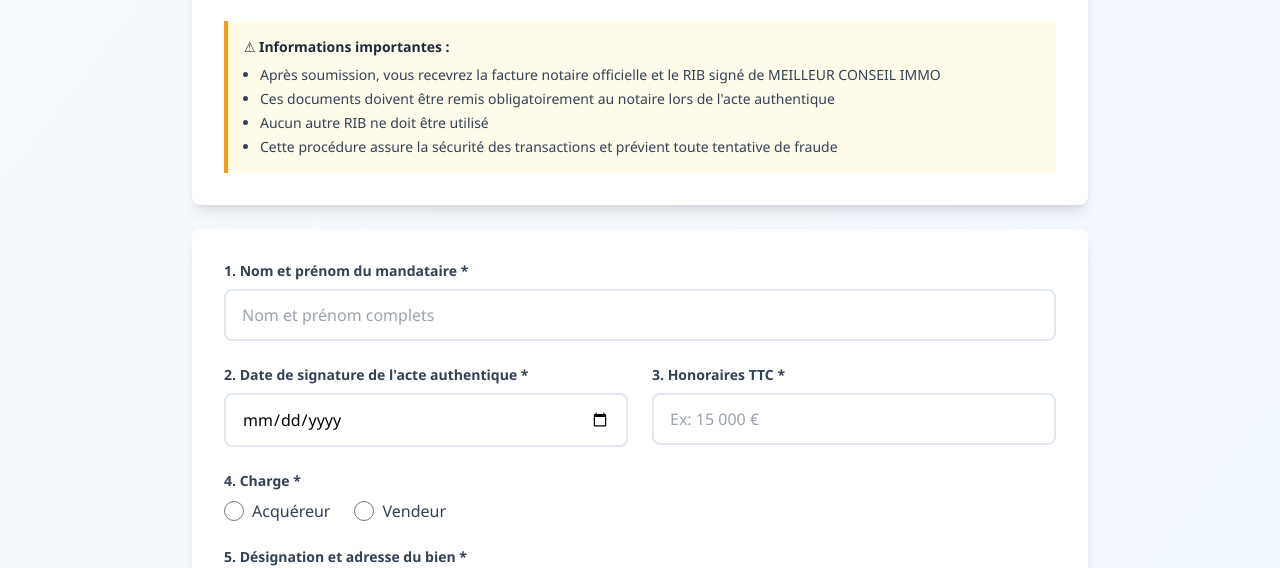
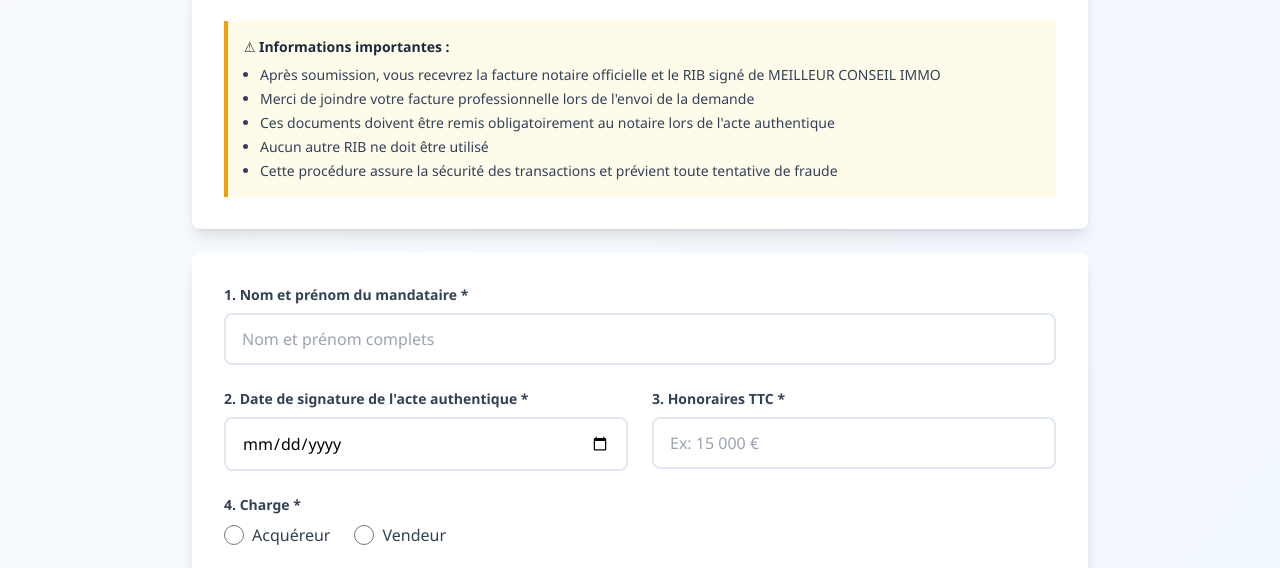
Before and after one commit to Vivien77500/Factures-ventes, a plain HTML site: page index.html in a window 1280 px wide. Shown: the part 189-757 px from the top of the page. Drawn offline with nearby package versions, Linux system fonts and the light colour scheme.

Commit message:
Add files via upload

```diff
--- a/index.html
+++ b/index.html
@@ -28,6 +28,7 @@
      <p class="text-sm font-semibold text-slate-800 mb-2">⚠ Informations importantes :</p>
      <ul class="text-sm text-slate-700 space-y-1 ml-4 list-disc">
       <li>Après soumission, vous recevrez la facture notaire officielle et le RIB signé de <span id="company-name">MEILLEUR CONSEIL IMMO</span></li>
+      <li>Merci de joindre votre facture professionnelle lors de l'envoi de la demande</li>
       <li>Ces documents doivent être remis obligatoirement au notaire lors de l'acte authentique</li>
       <li>Aucun autre RIB ne doit être utilisé</li>
       <li>Cette procédure assure la sécurité des transactions et prévient toute tentative de fraude</li>
```
